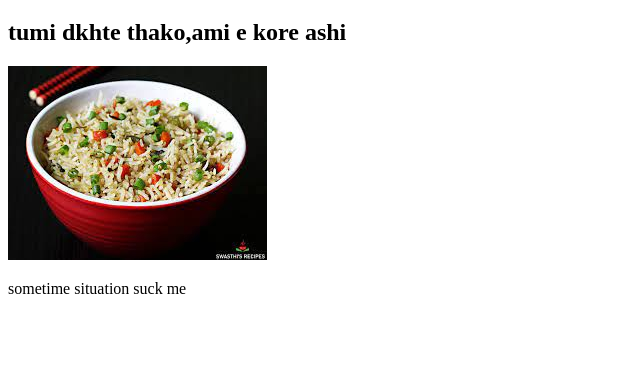
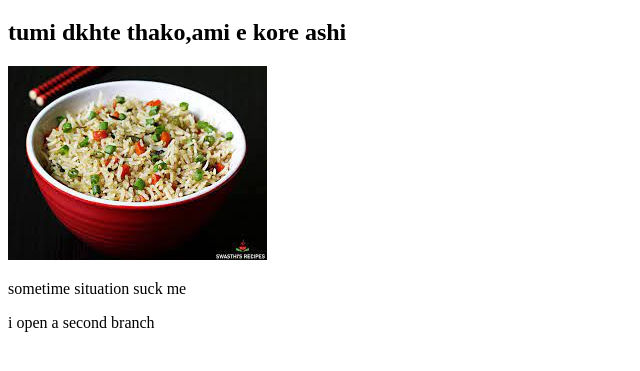
Before and after one commit to naeemahmed1994/practice, a plain HTML site: page index.html in a window 1280 px wide. Shown: the part 61-432 px from the top of the page, without its empty margins (0-640 px from the left). Drawn offline with Linux system fonts and the light colour scheme.

Commit message:
learning second branch

```diff
--- a/index.html
+++ b/index.html
@@ -11,5 +11,6 @@
     <h2>tumi dkhte thako,ami e kore ashi</h2>
     <img src="rice.jfif" alt="">
     <p>sometime situation suck me</p>
+    <p>i open a second branch</p>
 </body>
 </html>
```
